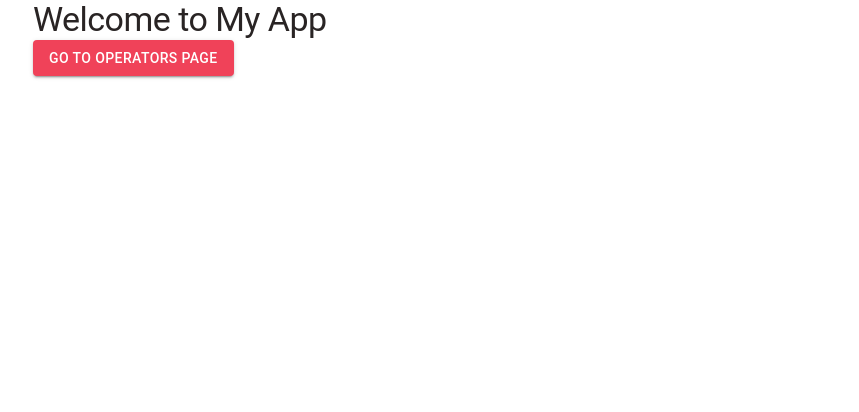
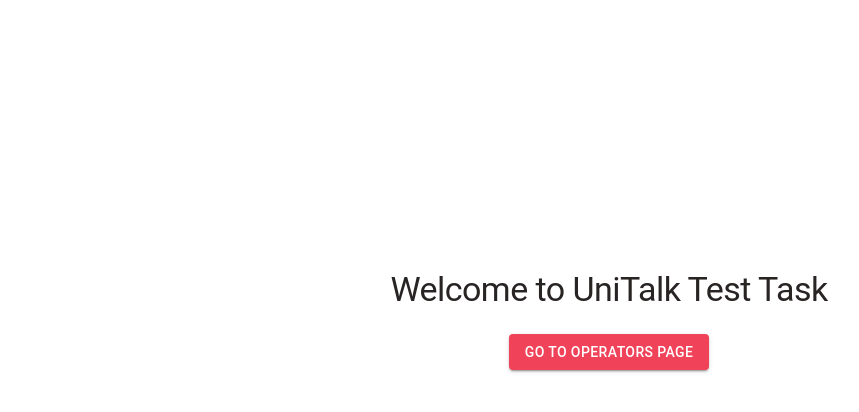
Before and after one commit to julSemeniuk/operators-table, a React (Vite) app: page / in a window 1280 px wide. Shown: the top 412 px of the page, without its empty margins (31-890 px from the left). Built offline with nearby package versions, Linux system fonts and the light colour scheme.

Commit message:
fix: welcome-page fixes input error
style: welcome page adds styles

```diff
--- /dev/null
+++ b/src/components/Home/Home.tsx
@@ -0,0 +1,24 @@
+import React from 'react';
+import { Button, Typography } from '@mui/material';
+import { Link } from 'react-router-dom';
+import { UniTalkRoute } from 'constants';
+import { StyledContainer } from './styles';
+
+const Home: React.FC = () => {
+    return (
+        <StyledContainer role="main">
+            <Typography variant="h1">Welcome to UniTalk Test Task</Typography>
+            <Button
+                variant="contained"
+                color="primary"
+                component={Link}
+                to={UniTalkRoute.Operators}
+                aria-label="Go to Operators Page"
+            >
+                Go to Operators Page
+            </Button>
+        </StyledContainer>
+    );
+};
+
+export default Home;
--- /dev/null
+++ b/src/components/Home/styles.ts
@@ -0,0 +1,11 @@
+import { styled } from 'styled-components';
+import theme from 'theme';
+
+export const StyledContainer = styled('div')({
+    display: 'flex',
+    flexDirection: 'column',
+    gap: theme.spacing(3),
+    justifyContent: 'center',
+    alignItems: 'center',
+    height: '80vh',
+});
--- a/src/components/Operators/Operators.tsx
+++ b/src/components/Operators/Operators.tsx
@@ -1,10 +1,7 @@
-//todo: add fonts
-//todo: a11y
 //todo: cover with integration and unit tests
 //todo: deep self code review
 //todo: add styles
 //todo: add react-query?
-//todo: optimization
 
 import { Typography } from '@mui/material';
 import { Loader, ErrorMessage, SearchBox } from 'components/shared';
@@ -42,6 +39,7 @@
                         value={searchValue}
                         onChange={handleSearchChange}
                         placeholder={'User name... '}
+                        aria-label="Search by user name"
                     />
                     <OperatorsTable operatorsTableData={operatorsTableData} />
                 </>
--- a/src/components/OperatorsTable/OperatorsTable.tsx
+++ b/src/components/OperatorsTable/OperatorsTable.tsx
@@ -21,11 +21,13 @@
         <StyledDataGridContainer>
             {operatorsTableData.length ? (
                 <DataGrid
+                    aria-label="Operators table"
                     rows={operatorsTableData}
                     columns={columns}
                     paginationModel={paginationModel}
                     onPaginationModelChange={setPaginationModel}
                     pageSizeOptions={[5, 10, 20]}
+                    disableRowSelectionOnClick
                 />
             ) : (
                 <ErrorMessage error={'No operator found'} />
--- a/src/components/index.ts
+++ b/src/components/index.ts
@@ -1,4 +1,5 @@
+import Home from './Home/Home';
 import Operators from './Operators/Operators';
 import OperatorsTable from './OperatorsTable/OperatorsTable';
 
-export { Operators, OperatorsTable };
+export { Operators, OperatorsTable, Home };
--- a/src/components/shared/SeachBox/SearchBox.tsx
+++ b/src/components/shared/SeachBox/SearchBox.tsx
@@ -1,12 +1,9 @@
 import React from 'react';
 import { StyledTextField } from './styles';
-import { InputAdornment, TextFieldProps, Typography } from '@mui/material';
+import { TextFieldProps, Typography } from '@mui/material';
 
 interface SearchBoxProps extends Omit<TextFieldProps, 'variant'> {
     width?: number;
-    label?: string;
-    placeholder: string;
-    onChange: (event: React.ChangeEvent<HTMLInputElement>) => void;
 }
 
 const SearchBox: React.FC<SearchBoxProps> = ({
@@ -19,14 +16,15 @@
 }) => {
     return (
         <StyledTextField
-            {...rest}
-            focused
             width={width}
             label={label}
             placeholder={placeholder}
             value={value}
             onChange={onChange}
-            InputLabelProps={<Typography variant="inputLabel">{label}</Typography>}
+            InputLabelProps={{
+                children: <Typography variant="inputLabel">{label}</Typography>,
+            }}
+            {...rest}
         />
     );
 };
--- a/src/hooks/useSearch.tsx
+++ b/src/hooks/useSearch.tsx
@@ -1,11 +1,14 @@
-import { useState } from 'react';
+import { useCallback, useState } from 'react';
 
 const useSearch = () => {
     const [searchValue, setSearchValue] = useState<string>('');
 
-    const handleSearchChange = (event: React.ChangeEvent<HTMLInputElement>) => {
-        setSearchValue(event.target.value);
-    };
+    const handleSearchChange = useCallback(
+        (event: React.ChangeEvent<HTMLInputElement>) => {
+            setSearchValue(event.target.value);
+        },
+        [setSearchValue]
+    );
 
     return { searchValue, handleSearchChange };
 };
--- a/src/pages/HomePage.tsx
+++ b/src/pages/HomePage.tsx
@@ -1,23 +1,8 @@
+import { Home } from 'components';
 import React from 'react';
-import { Button, Container, Typography } from '@mui/material';
-import { Link } from 'react-router-dom';
-import { UniTalkRoute } from 'constants';
 
-const WelcomePage: React.FC = () => {
-    return (
-        <Container role="main">
-            <Typography variant="h1">Welcome to My App</Typography>
-            <Button
-                variant="contained"
-                color="primary"
-                component={Link}
-                to={UniTalkRoute.Operators}
-                aria-label="Go to Operators Page"
-            >
-                Go to Operators Page
-            </Button>
-        </Container>
-    );
+const HomePage: React.FC = () => {
+    return <Home />;
 };
 
-export default WelcomePage;
+export default HomePage;
```
